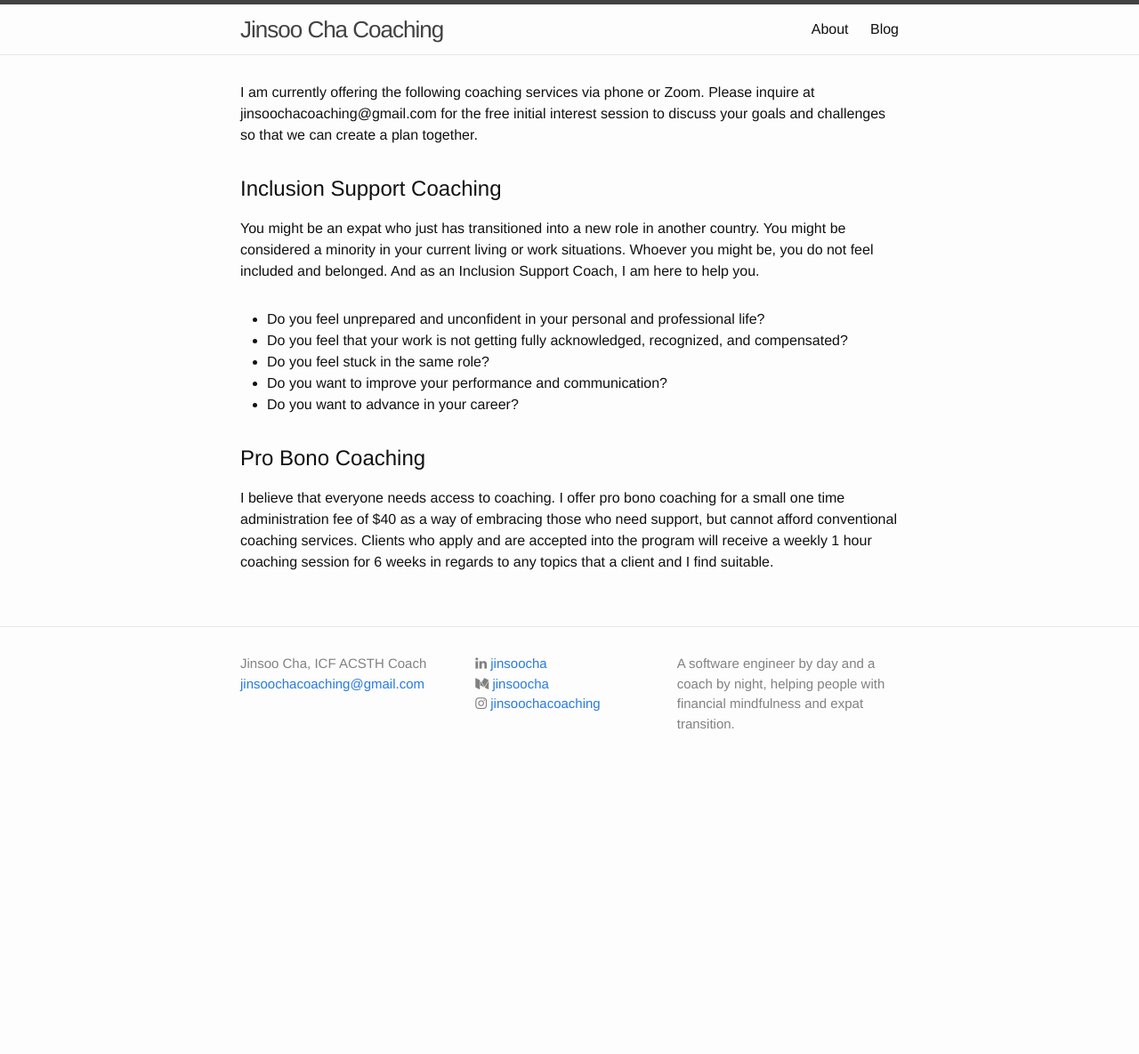
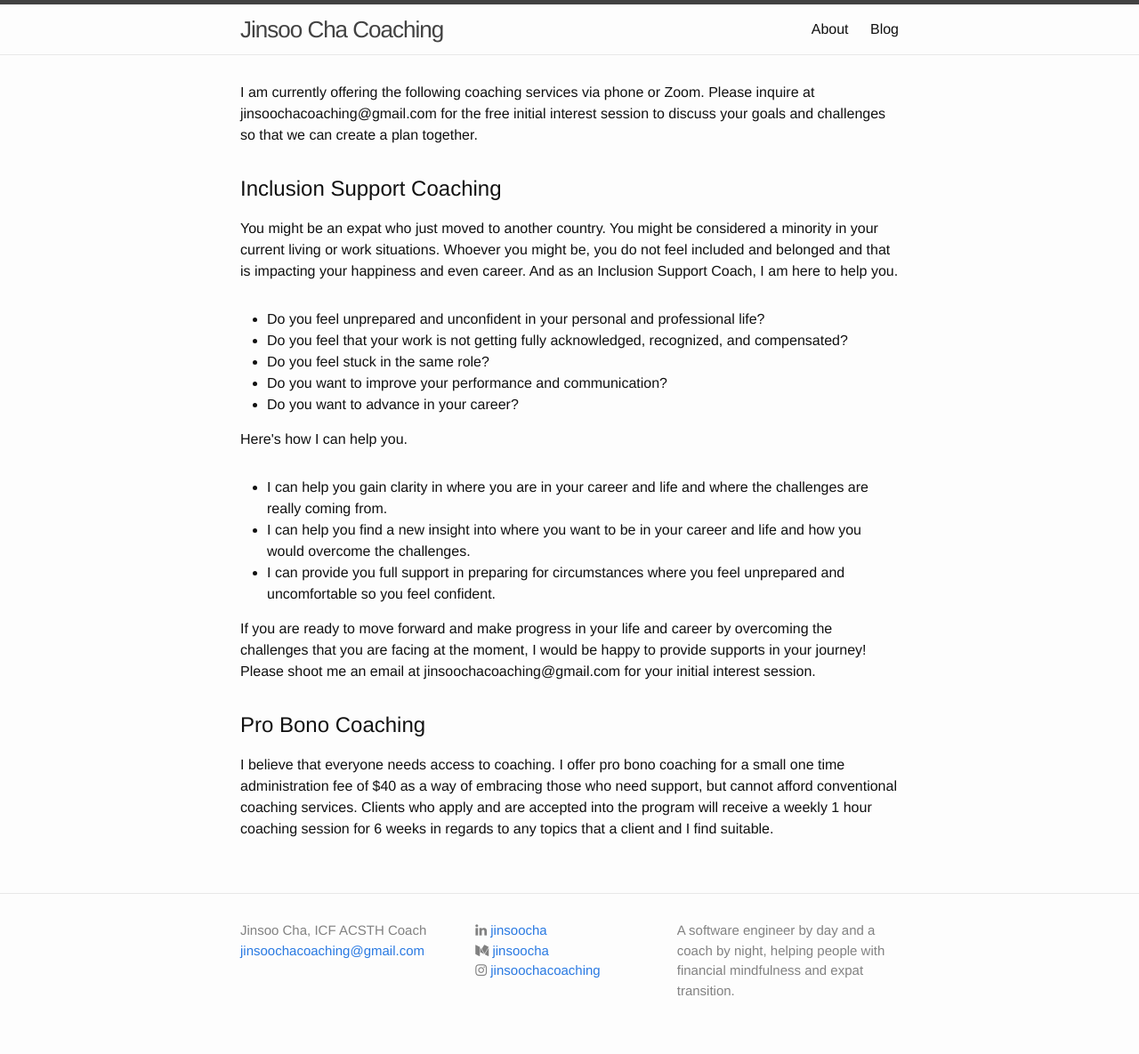
Before and after one commit to jinsoocha/jinsoocha.github.io, a Jekyll site: the page built from index.html, in a window 1280 px wide. Shown: the whole page at 89% size. Built offline with Jekyll 4.4.1, drawn with Linux system fonts in a browser that asks for light colours; nearby versions of some CDN libraries; before the commit the page ends 900 px from its top, so only the background shows below that.

Commit message:
Update index.html

```diff
--- a/index.html
+++ b/index.html
@@ -7,7 +7,7 @@ layout: default
     <p class="post-content">I am currently offering the following coaching services via phone or Zoom. Please inquire at jinsoochacoaching@gmail.com for the free initial interest session to discuss your goals and challenges so that we can create a plan together.</p>
     <div class="intro-block">
       <h2 class="post-heading">Inclusion Support Coaching</h2>
-      <p class="post-content">You might be an expat who just has transitioned into a new role in another country. You might be considered a minority in your current living or work situations. Whoever you might be, you do not feel included and belonged. And as an Inclusion Support Coach, I am here to help you.</p>
+      <p class="post-content">You might be an expat who just moved to another country. You might be considered a minority in your current living or work situations. Whoever you might be, you do not feel included and belonged and that is impacting your happiness and even career. And as an Inclusion Support Coach, I am here to help you.</p>
       <ul>
         <li>Do you feel unprepared and unconfident in your personal and professional life?</li>
         <li>Do you feel that your work is not getting fully acknowledged, recognized, and compensated?</li>
@@ -15,7 +15,13 @@ layout: default
         <li>Do you want to improve your performance and communication?</li>
         <li>Do you want to advance in your career?</li>
       </ul>
-      <p class="post-content"></p>
+      <p class="post-content">Here's how I can help you.</p>
+      <ul>
+        <li>I can help you gain clarity in where you are in your career and life and where the challenges are really coming from.</li>
+        <li>I can help you find a new insight into where you want to be in your career and life and how you would overcome the challenges.</li>
+        <li>I can provide you full support in preparing for circumstances where you feel unprepared and uncomfortable so you feel confident.</li>
+      </ul>
+      <p class="post-content">If you are ready to move forward and make progress in your life and career by overcoming the challenges that you are facing at the moment, I would be happy to provide supports in your journey! Please shoot me an email at jinsoochacoaching@gmail.com for your initial interest session.</p>
     </div>
     <div class="intro-block">
       <h2 class="post-heading">Pro Bono Coaching</h2>
```
